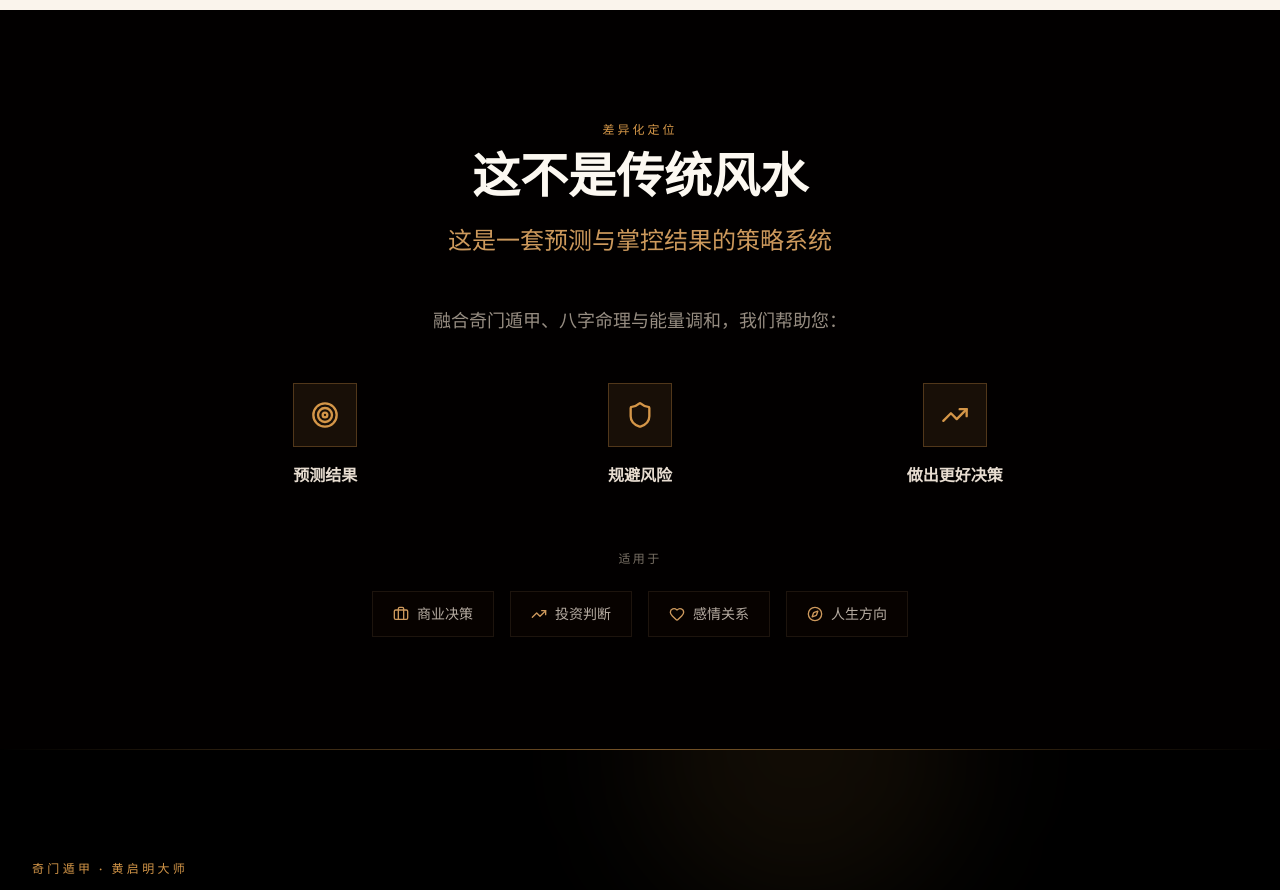
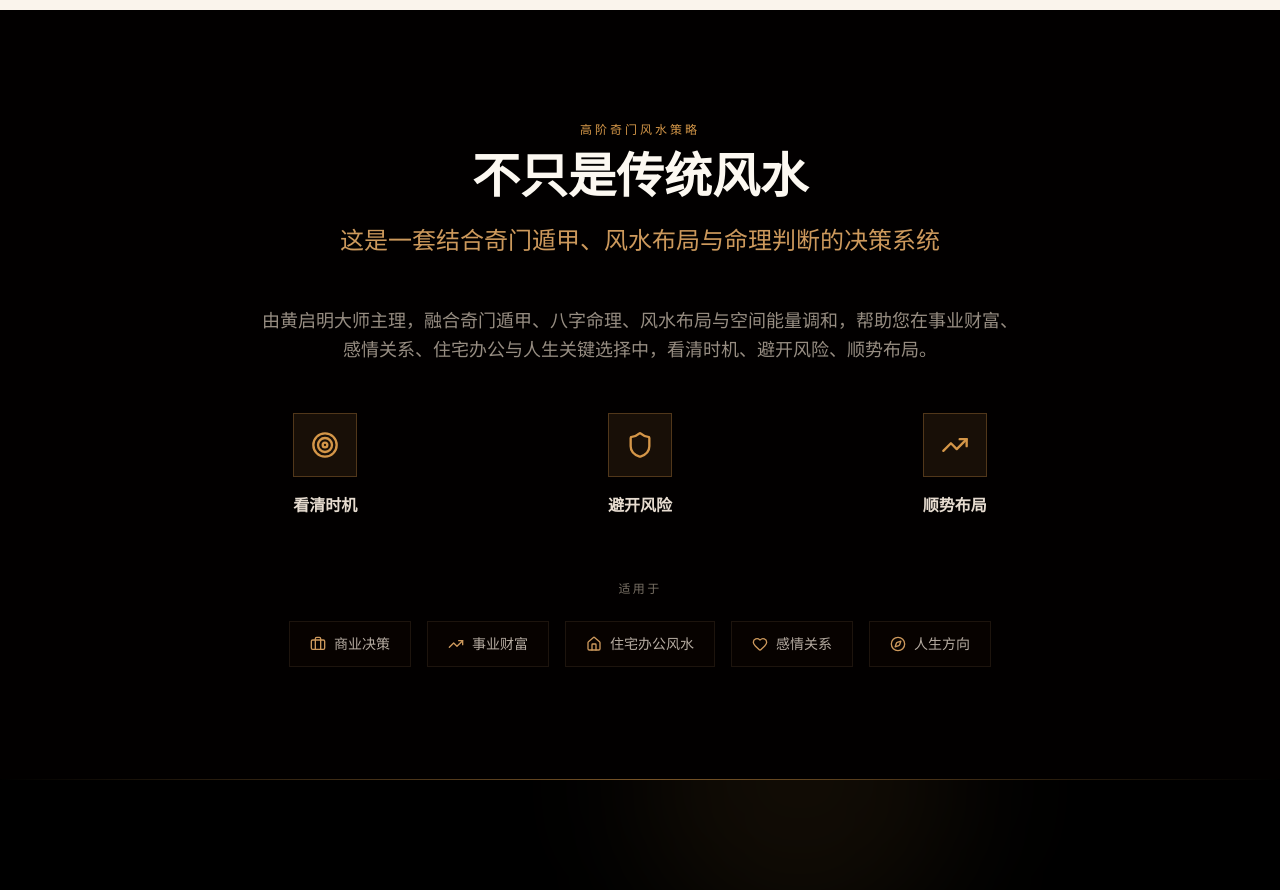
Before and after one commit to BODHIWONG/qmfeng-website, a Next.js app: page / in a window 1280 px wide. Shown: the part 2680-3570 px from the top of the page. Built offline with nearby package versions, Linux system fonts and the light colour scheme.

Commit message:
Refine differentiation section positioning

```diff
--- a/components/differentiation-section.tsx
+++ b/components/differentiation-section.tsx
@@ -2,17 +2,18 @@
 
 import { motion } from "framer-motion";
 import { useLanguage } from "@/contexts/language-context";
-import { Target, Shield, TrendingUp, Briefcase, Heart, Compass } from "lucide-react";
+import { Target, Shield, TrendingUp, Briefcase, Heart, Compass, Home } from "lucide-react";
 
 const benefits = [
-  { icon: Target, labelZh: "预测结果", labelEn: "Predict Outcomes" },
-  { icon: Shield, labelZh: "规避风险", labelEn: "Avoid Risks" },
-  { icon: TrendingUp, labelZh: "做出更好决策", labelEn: "Make Better Decisions" },
+  { icon: Target, labelZh: "看清时机", labelEn: "Read the Timing" },
+  { icon: Shield, labelZh: "避开风险", labelEn: "Avoid Hidden Risks" },
+  { icon: TrendingUp, labelZh: "顺势布局", labelEn: "Align for Better Results" },
 ];
 
 const useCases = [
   { icon: Briefcase, labelZh: "商业决策", labelEn: "Business Decisions" },
-  { icon: TrendingUp, labelZh: "投资判断", labelEn: "Investments" },
+  { icon: TrendingUp, labelZh: "事业财富", labelEn: "Career & Wealth" },
+  { icon: Home, labelZh: "住宅办公风水", labelEn: "Home & Office Feng Shui" },
   { icon: Heart, labelZh: "感情关系", labelEn: "Relationships" },
   { icon: Compass, labelZh: "人生方向", labelEn: "Life Direction" },
 ];
@@ -38,7 +39,7 @@ export default function DifferentiationSection() {
                 color: "oklch(0.72 0.12 70)",
               }}
             >
-              {t("差异化定位", "What Makes Us Different")}
+              {t("高阶奇门风水策略", "Advanced Qi Men Feng Shui Strategy")}
             </p>
 
             <h2
@@ -49,8 +50,8 @@ export default function DifferentiationSection() {
               }}
             >
               {t(
-                "这不是传统风水",
-                "This Is NOT Traditional Feng Shui"
+                "不只是传统风水",
+                "More Than Traditional Feng Shui"
               )}
             </h2>
 
@@ -62,8 +63,8 @@ export default function DifferentiationSection() {
               }}
             >
               {t(
-                "这是一套预测与掌控结果的策略系统",
-                "This Is a Strategic System to Predict & Control Outcomes"
+                "这是一套结合奇门遁甲、风水布局与命理判断的决策系统",
+                "A decision system combining Qi Men Dun Jia, Feng Shui layout and destiny insight"
               )}
             </p>
           </motion.div>
@@ -81,8 +82,8 @@ export default function DifferentiationSection() {
             }}
           >
             {t(
-              "融合奇门遁甲、八字命理与能量调和，我们帮助您：",
-              "Combining Qimen Dunjia, Bazi and Energy Alignment, we help you:"
+              "由黄启明大师主理，融合奇门遁甲、八字命理、风水布局与空间能量调和，帮助您在事业财富、感情关系、住宅办公与人生关键选择中，看清时机、避开风险、顺势布局。",
+              "Led by Master Huang Qiming, this approach combines Qi Men Dun Jia, Bazi, Feng Shui layout and space energy alignment to help you read timing, avoid hidden risks and align your next move in wealth, relationships, homes, offices and major life decisions."
             )}
           </motion.p>
 
```
